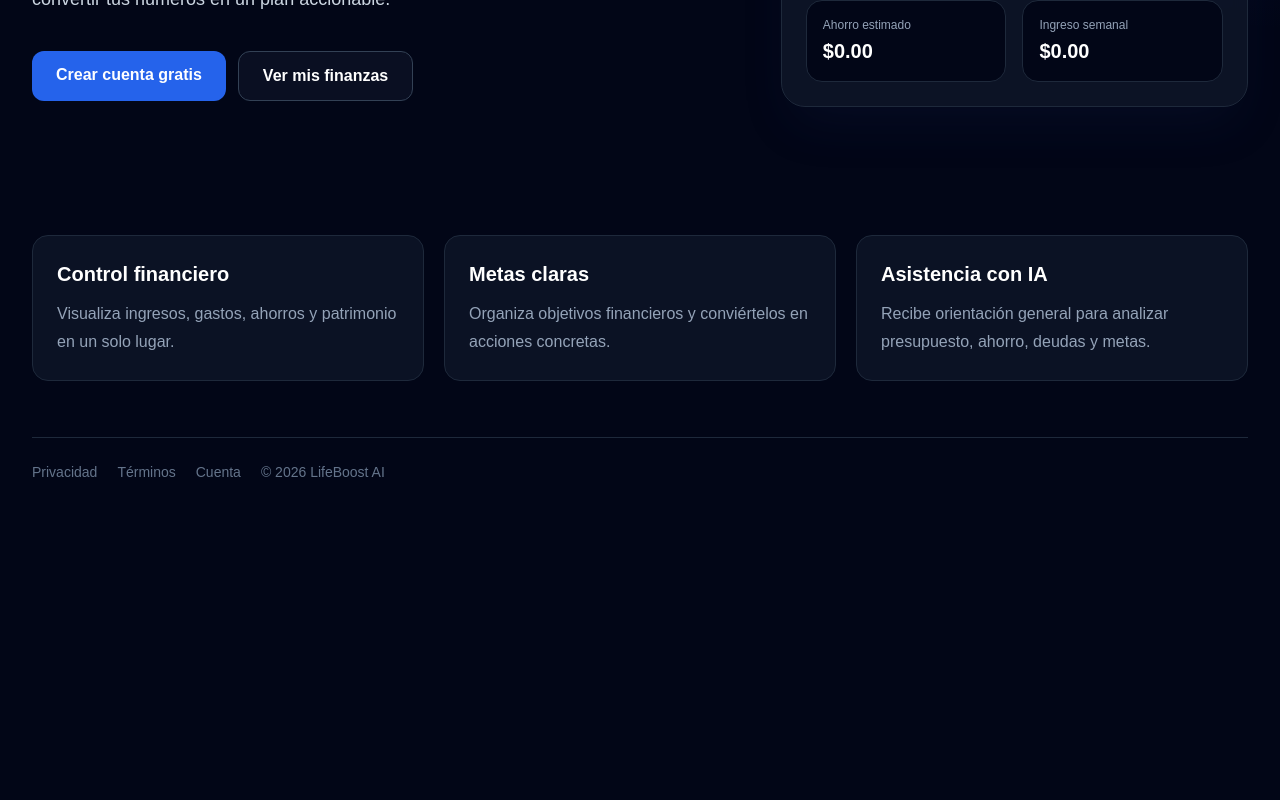
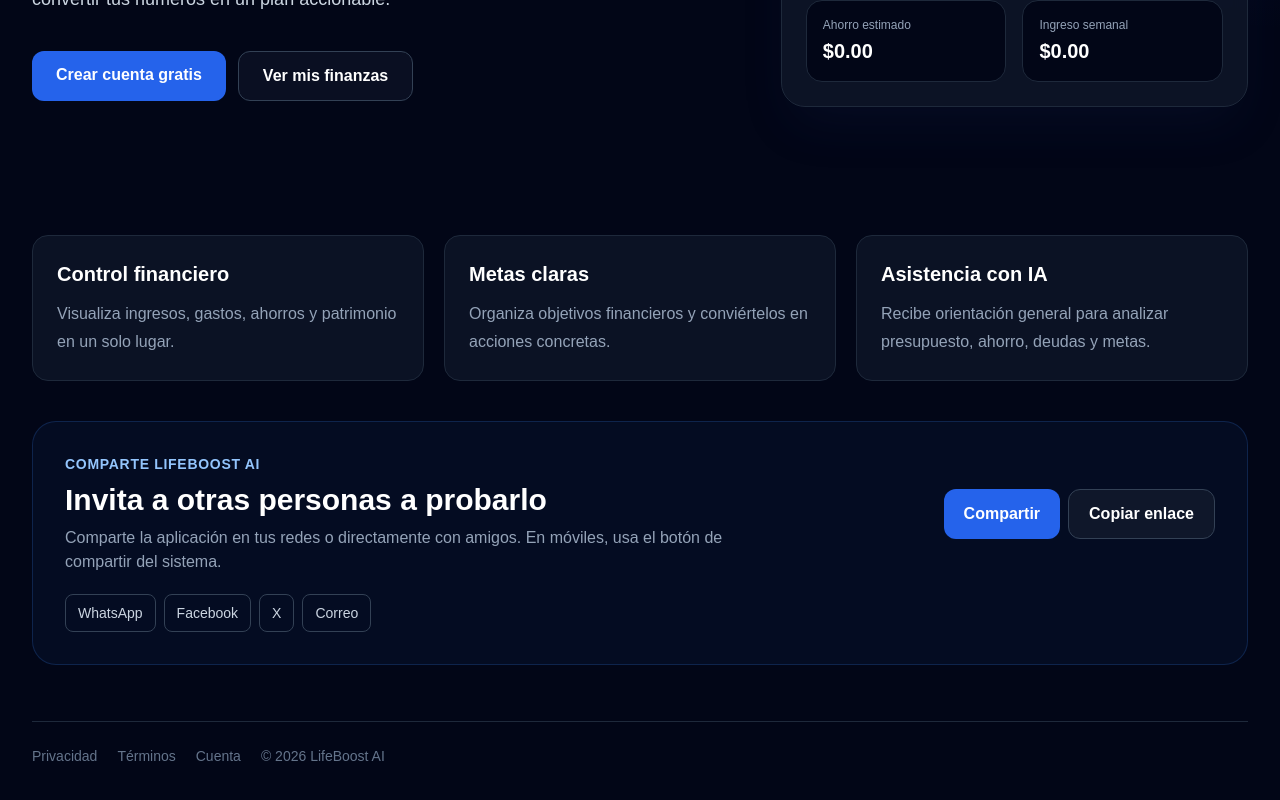
Before and after one commit to RastaGaming24-create/-LifeBoost-AI, a Next.js app: page / in a window 1280 px wide. Shown: the part 546-1346 px from the top of the page. Before the commit the page ends 1092 px from the top, so only its background shows below. Built offline with nearby package versions, Linux system fonts and the light colour scheme; no server answers.

Commit message:
Add social sharing to LifeBoost AI home page

```diff
--- a/app/page.tsx
+++ b/app/page.tsx
@@ -4,6 +4,7 @@ import Link from "next/link";
 import { collection, onSnapshot } from "firebase/firestore";
 import { useEffect, useMemo, useState } from "react";
 import Navbar from "../components/Navbar";
+import ShareLifeBoost from "../components/ShareLifeBoost";
 import { useAuth } from "../components/AuthProvider";
 import { calculateTotals, Transaction } from "../lib/finance";
 import { db } from "../lib/firebase";
@@ -70,6 +71,7 @@ export default function Home() {
 
       <section className="mx-auto max-w-7xl px-6 pb-16 lg:px-8">
         <div className="grid gap-5 md:grid-cols-3">{features.map((feature) => <article key={feature.title} className="rounded-2xl border border-slate-800 bg-slate-900/70 p-6"><h2 className="text-xl font-semibold">{feature.title}</h2><p className="mt-3 leading-7 text-slate-400">{feature.text}</p></article>)}</div>
+        <ShareLifeBoost />
         <footer className="mt-14 flex flex-wrap gap-5 border-t border-slate-800 pt-6 text-sm text-slate-500"><Link href="/privacy" className="hover:text-white">Privacidad</Link><Link href="/terms" className="hover:text-white">Términos</Link><Link href="/auth" className="hover:text-white">Cuenta</Link><span>© 2026 LifeBoost AI</span></footer>
       </section>
     </main>
```
